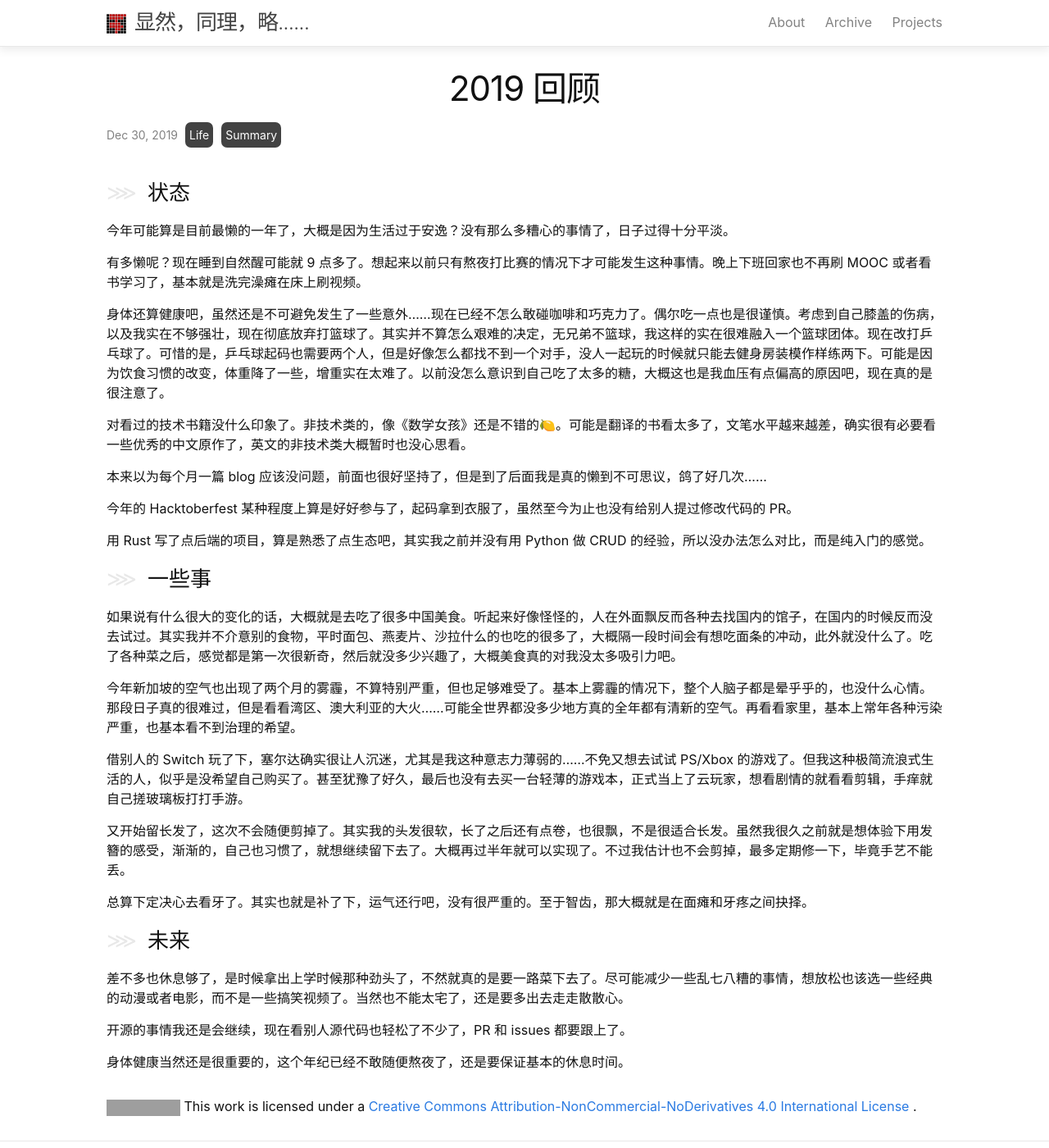
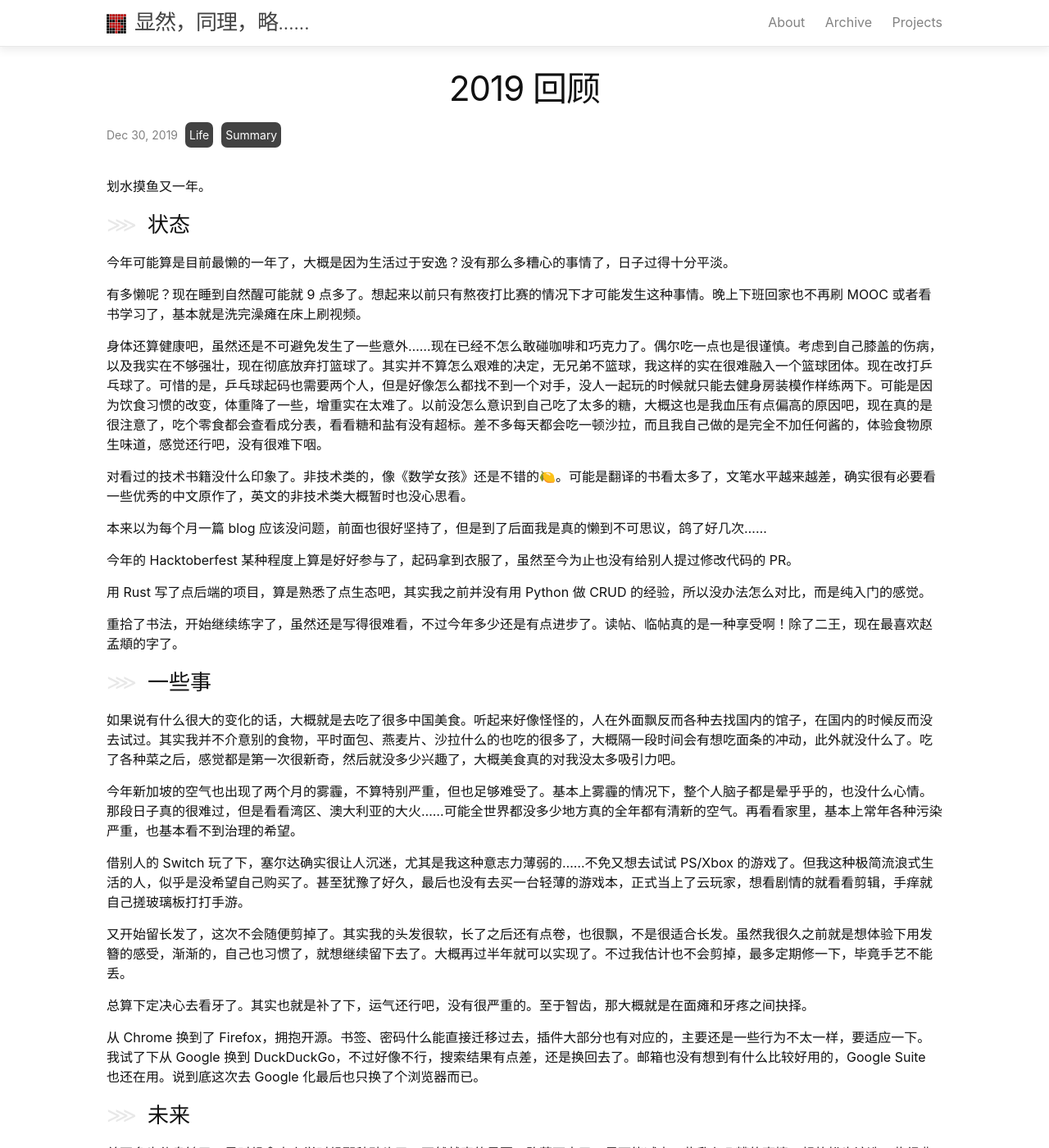
Before and after one commit to kemingy/kemingy.github.io, a Jekyll site: the page built from _posts/2019-12-30-2019recap.md, in a window 1280 px wide and 1400 px high. Shown: the whole window at 82% size. Built offline with Jekyll 4.4.1, drawn with Linux system fonts in a browser that asks for light colours; grey boxes are pictures that could not be loaded.

Commit message:
update recap 2019

```diff
--- a/_posts/2019-12-30-2019recap.md
+++ b/_posts/2019-12-30-2019recap.md
@@ -2,6 +2,10 @@
 title: 2019 回顾
 categories: [Life, Summary]
 ---
+
+划水摸鱼又一年。
+
+<!-- more -->
 
 ### 状态
 
@@ -9,7 +13,7 @@ categories: [Life, Summary]
 
 有多懒呢？现在睡到自然醒可能就 9 点多了。想起来以前只有熬夜打比赛的情况下才可能发生这种事情。晚上下班回家也不再刷 MOOC 或者看书学习了，基本就是洗完澡瘫在床上刷视频。
 
-身体还算健康吧，虽然还是不可避免发生了一些意外……现在已经不怎么敢碰咖啡和巧克力了。偶尔吃一点也是很谨慎。考虑到自己膝盖的伤病，以及我实在不够强壮，现在彻底放弃打篮球了。其实并不算怎么艰难的决定，无兄弟不篮球，我这样的实在很难融入一个篮球团体。现在改打乒乓球了。可惜的是，乒乓球起码也需要两个人，但是好像怎么都找不到一个对手，没人一起玩的时候就只能去健身房装模作样练两下。可能是因为饮食习惯的改变，体重降了一些，增重实在太难了。以前没怎么意识到自己吃了太多的糖，大概这也是我血压有点偏高的原因吧，现在真的是很注意了。
+身体还算健康吧，虽然还是不可避免发生了一些意外……现在已经不怎么敢碰咖啡和巧克力了。偶尔吃一点也是很谨慎。考虑到自己膝盖的伤病，以及我实在不够强壮，现在彻底放弃打篮球了。其实并不算怎么艰难的决定，无兄弟不篮球，我这样的实在很难融入一个篮球团体。现在改打乒乓球了。可惜的是，乒乓球起码也需要两个人，但是好像怎么都找不到一个对手，没人一起玩的时候就只能去健身房装模作样练两下。可能是因为饮食习惯的改变，体重降了一些，增重实在太难了。以前没怎么意识到自己吃了太多的糖，大概这也是我血压有点偏高的原因吧，现在真的是很注意了，吃个零食都会查看成分表，看看糖和盐有没有超标。差不多每天都会吃一顿沙拉，而且我自己做的是完全不加任何酱的，体验食物原生味道，感觉还行吧，没有很难下咽。
 
 对看过的技术书籍没什么印象了。非技术类的，像《数学女孩》还是不错的🍋。可能是翻译的书看太多了，文笔水平越来越差，确实很有必要看一些优秀的中文原作了，英文的非技术类大概暂时也没心思看。
 
@@ -18,6 +22,8 @@ categories: [Life, Summary]
 今年的 Hacktoberfest 某种程度上算是好好参与了，起码拿到衣服了，虽然至今为止也没有给别人提过修改代码的 PR。
 
 用 Rust 写了点后端的项目，算是熟悉了点生态吧，其实我之前并没有用 Python 做 CRUD 的经验，所以没办法怎么对比，而是纯入门的感觉。
+
+重拾了书法，开始继续练字了，虽然还是写得很难看，不过今年多少还是有点进步了。读帖、临帖真的是一种享受啊！除了二王，现在最喜欢赵孟頫的字了。
 
 ### 一些事
 
@@ -31,6 +37,8 @@ categories: [Life, Summary]
 
 总算下定决心去看牙了。其实也就是补了下，运气还行吧，没有很严重的。至于智齿，那大概就是在面瘫和牙疼之间抉择。
 
+从 Chrome 换到了 Firefox，拥抱开源。书签、密码什么能直接迁移过去，插件大部分也有对应的，主要还是一些行为不太一样，要适应一下。我试了下从 Google 换到 DuckDuckGo，不过好像不行，搜索结果有点差，还是换回去了。邮箱也没有想到有什么比较好用的，Google Suite 也还在用。说到底这次去 Google 化最后也只换了个浏览器而已。
+
 ### 未来
 
 差不多也休息够了，是时候拿出上学时候那种劲头了，不然就真的是要一路菜下去了。尽可能减少一些乱七八糟的事情，想放松也该选一些经典的动漫或者电影，而不是一些搞笑视频了。当然也不能太宅了，还是要多出去走走散散心。
```
